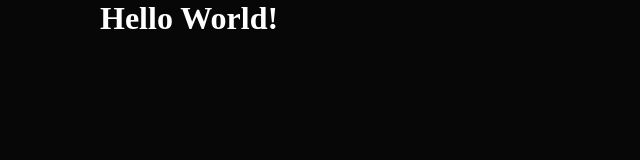
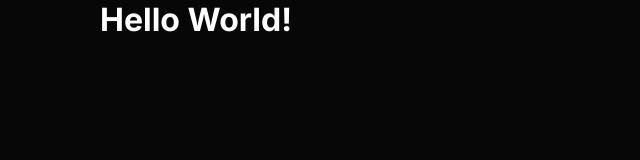
Before and after one commit to Hartaithan/auth-todos, an Angular app: page / in a window 1280 px wide. Shown: the top 160 px of the page, without its empty margins (0-640 px from the left). Built offline with nearby package versions, Linux system fonts and the light colour scheme.

Commit message:
install font

```diff
--- a/src/styles.scss
+++ b/src/styles.scss
@@ -1,8 +1,11 @@
+@import url("https://fonts.googleapis.com/css2?family=Inter:wght@400;500;600;700&display=swap");
+
 * {
   padding: 0;
   margin: 0;
   box-sizing: border-box;
   color: #ffffff;
+  font-family: "Inter", sans-serif;
 }
 
 html,
```
